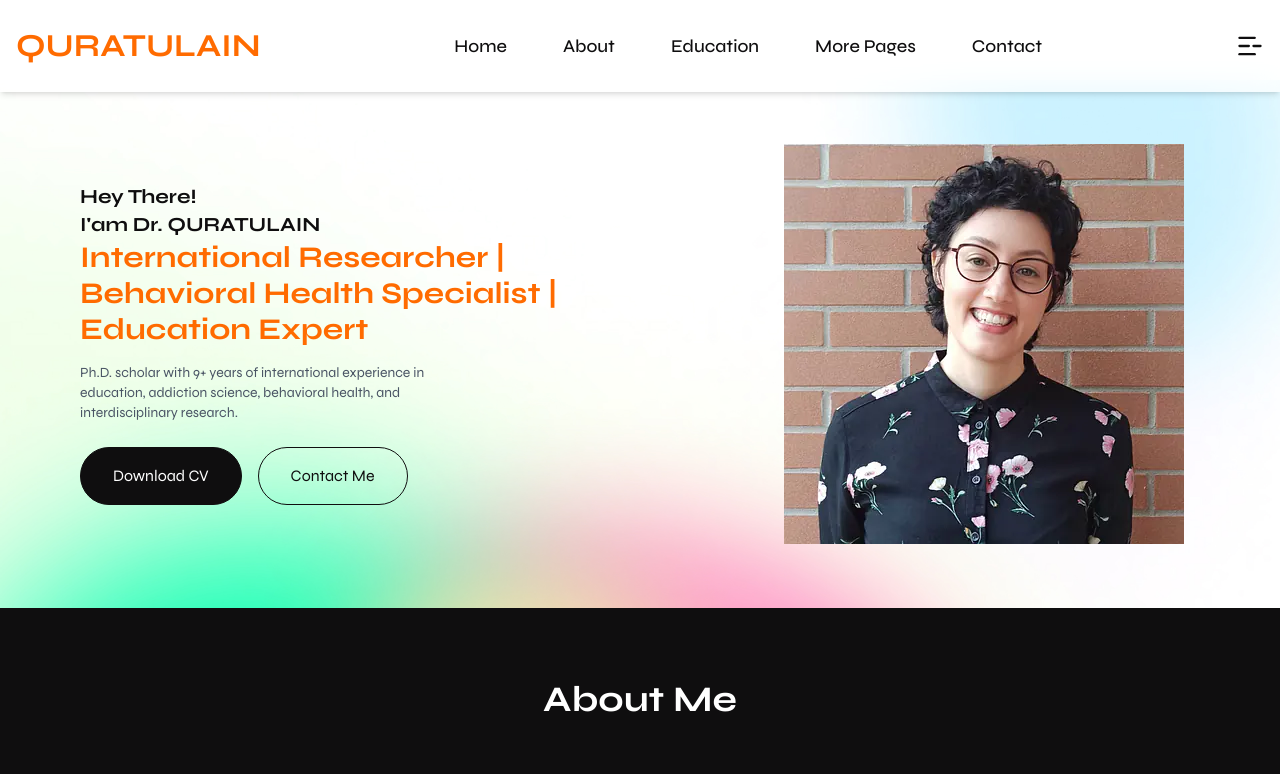
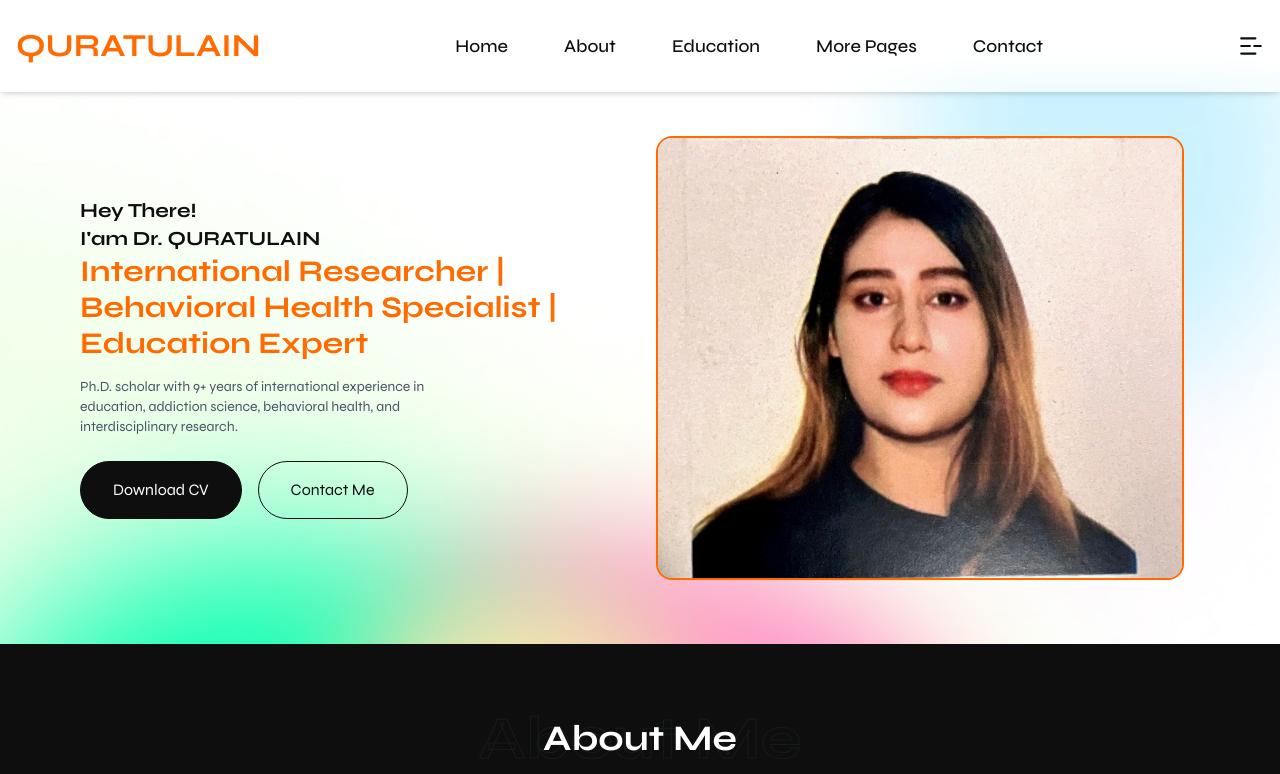
Before and after one commit to hunzilah-anwar/researcher-portfolio, a React (Vite) app: page / in a window 1280 px wide. Shown: the top 774 px of the page. Built offline with nearby package versions, Linux system fonts and the light colour scheme.

Commit message:
header and othercomponent updated

```diff
--- a/src/App.jsx
+++ b/src/App.jsx
@@ -15,7 +15,7 @@ function App() {
   return (
     <BrowserRouter>
       <Header />
-      <main className="pt-20 text-primary" id="home">
+      <main className="pt-18 text-primary" id="home">
         <Routes>
           <Route path="/" element={<Home />} />
           <Route path="/about" element={<About />} />
--- a/src/components/Header.jsx
+++ b/src/components/Header.jsx
@@ -52,7 +52,7 @@ const Header = () => {
       <nav className="mx-auto flex justify-between items-center py-4 px-4">
         {/* Logo */}
         <Link to="/">
-          <h1 className="font-syne text-[32px] font-bold">
+          <h1 className="font-syne sm:text-[32px] text-2xl font-bold">
             <span className="text-secondary">{heroData.name}</span>
           </h1>
         </Link>
@@ -145,7 +145,7 @@ const Header = () => {
         {/* Menu Button */}
         <div>
           <ListMinus
-            size={28}
+            size={26}
             onClick={() => setIsOpen(true)}
             className="text-primary hover:text-secondary cursor-pointer transition ease-in-out duration-200"
           />
--- a/src/components/OtherCommon.jsx
+++ b/src/components/OtherCommon.jsx
@@ -1,18 +1,39 @@
 const Heading = ({ name, darkColor }) => {
   return (
-    <div className="relative flex items-center justify-center py-6">
+    <div className="relative flex justify-center items-center py-6 px-4">
       {/* Stroke Text */}
-      {/* <h1
-        className="absolute text-6xl font-bold text-transparent opacity-20 cursor-default"
+      <h1
+        className="
+          absolute
+          text-4xl sm:text-5xl md:text-6xl
+          font-bold
+          text-transparent
+          opacity-20
+          wrap-break-word
+          text-center
+          w-full
+          leading-tight
+          pointer-events-none
+        "
         style={{
           WebkitTextStroke: `1px ${darkColor || "#000"}`,
         }}
       >
         {name || "Heading"}
-      </h1> */}
+      </h1>
 
       {/* Main Text */}
-      <h1 className="relative text-4xl font-bold text-center z-10 cursor-default">
+      <h1
+        className="
+          relative
+          text-2xl sm:text-3xl md:text-4xl
+          font-bold
+          text-center
+          z-10
+          wrap-break-word
+          leading-tight
+        "
+      >
         {name || "Heading"}
       </h1>
     </div>
--- a/src/pages/Home.jsx
+++ b/src/pages/Home.jsx
@@ -604,7 +604,7 @@ const Home = () => {
             </div>
           </div>
           <div className="lg:p-4 overflow-hidden md:w-fit w-full flex items-center justify-center">
-            <img src={ProfilePic} alt="Profile" className="max-w-full md:max-w-180 md:h-fit h-120 object-cover" />
+            <img src={ProfilePic} alt="Profile" className="max-w-full md:max-w-150 md:h-fit h-120 object-cover border-2 border-secondary rounded-2xl overflow-hidden" />
           </div>
         </div>
       </section>
@@ -1084,13 +1084,13 @@ const Home = () => {
                 )}
 
                 {/* Title */}
-                <h3 className="text-xl font-semibold text-primary leading-relaxed group-hover:text-secondary transition duration-300">
+                <h3 className="sm:text-xl text-[16px] font-semibold text-primary leading-relaxed group-hover:text-secondary transition duration-300">
                   {item.title}
                 </h3>
 
                 {/* Organization */}
                 {item.organization && (
-                  <p className="text-gray-600 leading-relaxed">
+                  <p className="text-gray-600 leading-relaxed text-sm">
                     {item.organization}
                   </p>
                 )}
```
Also changed, not shown: src/assets/profile-pic.webp.
